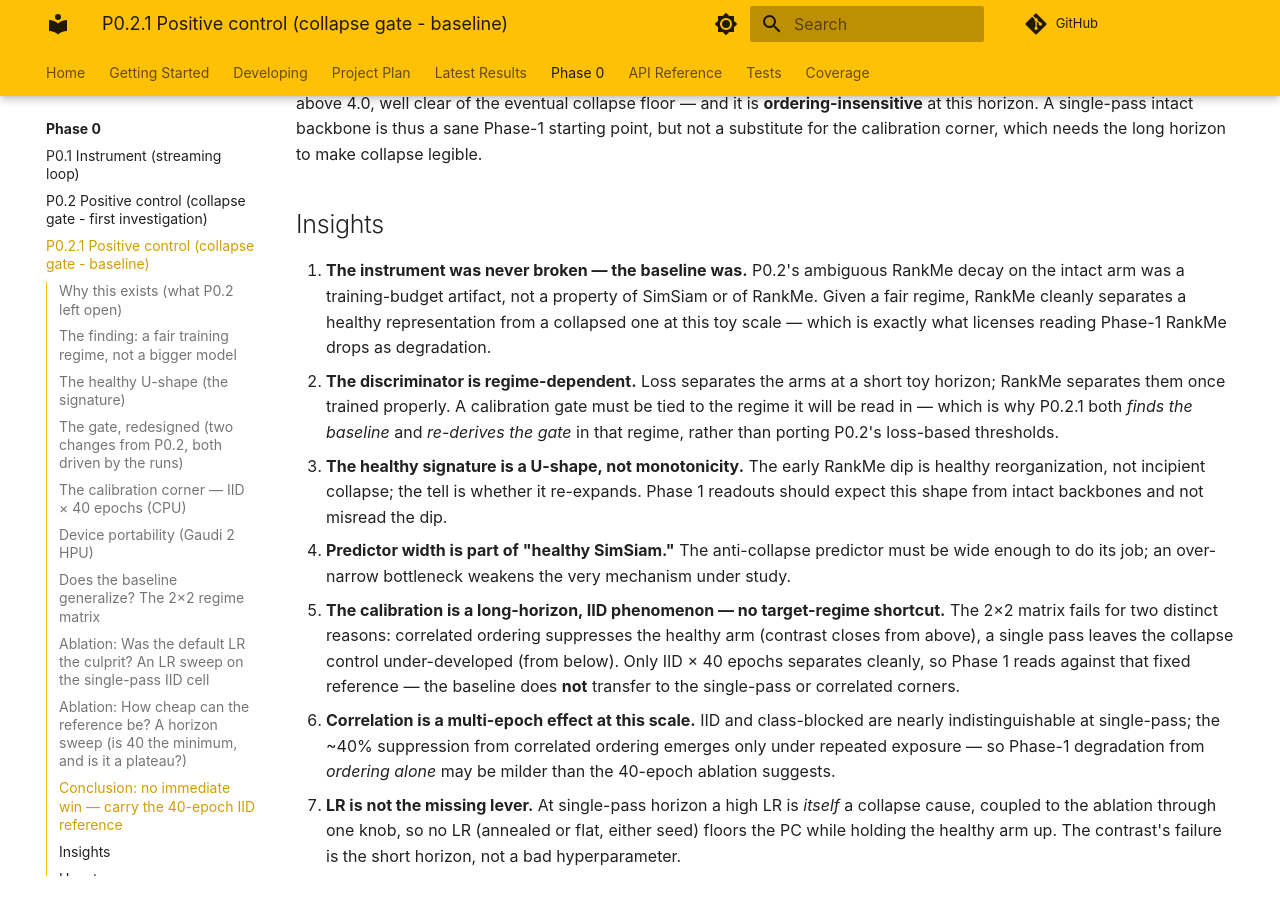
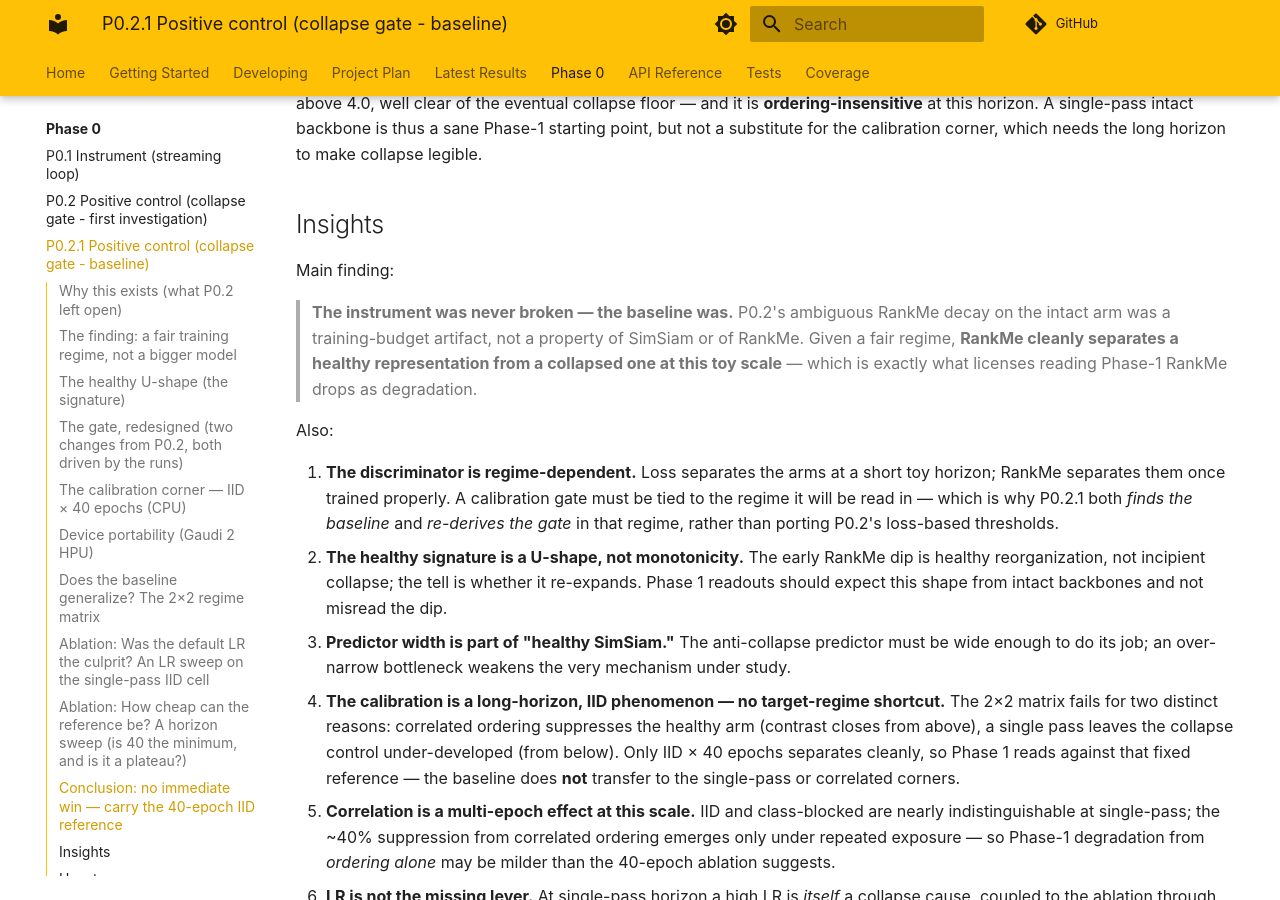
Before and after one commit to aidotse/cafl4ds, an MkDocs documentation site: the page built from docs/experiments/phase0/positive_control_2.md, in a window 1280 px wide and 900 px high, scrolled down 8283 px. Built offline with MkDocs 1.6.1 and Material for MkDocs 9.7.7, drawn with Linux system fonts in a browser that asks for light colours; comment, search, counter and statistics services are not loaded.

Commit message:
fix(docs): repo-wide mdformat --compact-tables compliance; carry doc edits
CI runs `pre-commit run --all-files`; the commit-time hook only checks staged
files, so pre-existing padded tables in files outside the P0.2.1 changeset
(instrument.md, user-guide.md) were never re-checked against this branch's new
`--compact-tables` setting and failed CI. Reformat the whole repo to comply.

Also carries small hand edits to latest-results.md, phase0/index.md, and
positive_control_2.md (RankMe-separation headline; insights lead restructured).

Co-Authored-By: Claude Opus 4.8 (1M context) <noreply@anthropic.com>

```diff
--- a/docs/experiments/phase0/positive_control_2.md
+++ b/docs/experiments/phase0/positive_control_2.md
@@ -362,10 +362,15 @@ which needs the long horizon to make collapse legible.
 
 ## Insights
 
-1. **The instrument was never broken — the baseline was.** P0.2's ambiguous RankMe decay on the intact arm was a
-    training-budget artifact, not a property of SimSiam or of RankMe. Given a fair regime, RankMe cleanly separates a
-    healthy representation from a collapsed one at this toy scale — which is exactly what licenses reading Phase-1
-    RankMe drops as degradation.
+Main finding:
+
+> **The instrument was never broken — the baseline was.** P0.2's ambiguous RankMe decay on the intact arm was a
+> training-budget artifact, not a property of SimSiam or of RankMe. Given a fair regime, **RankMe cleanly separates a
+> healthy representation from a collapsed one at this toy scale** — which is exactly what licenses reading Phase-1
+> RankMe drops as degradation.
+
+Also:
+
 1. **The discriminator is regime-dependent.** Loss separates the arms at a short toy horizon; RankMe separates them once
     trained properly. A calibration gate must be tied to the regime it will be read in — which is why P0.2.1 both
     *finds the baseline* and *re-derives the gate* in that regime, rather than porting P0.2's loss-based thresholds.
```
Also changed, not shown: docs/experiments/latest-results.md (+3 -1 lines), docs/experiments/phase0/index.md (+1 -1 lines), docs/experiments/phase0/instrument.md (+11 -11 lines), docs/user-guide.md (+5 -5 lines).
